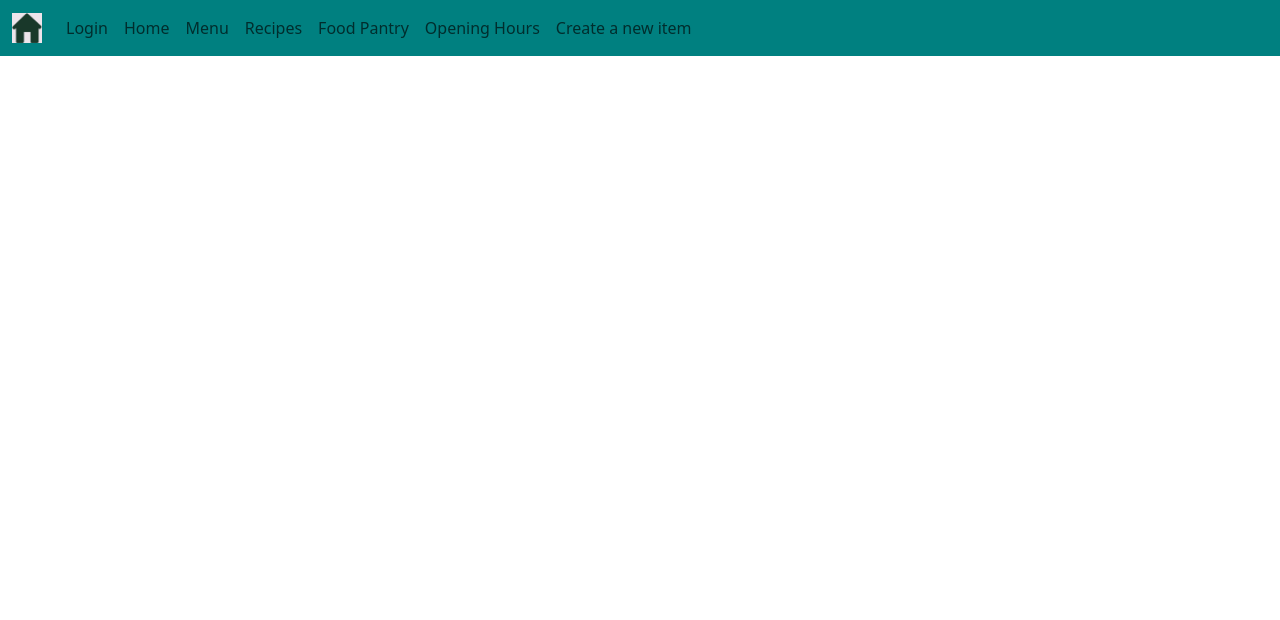
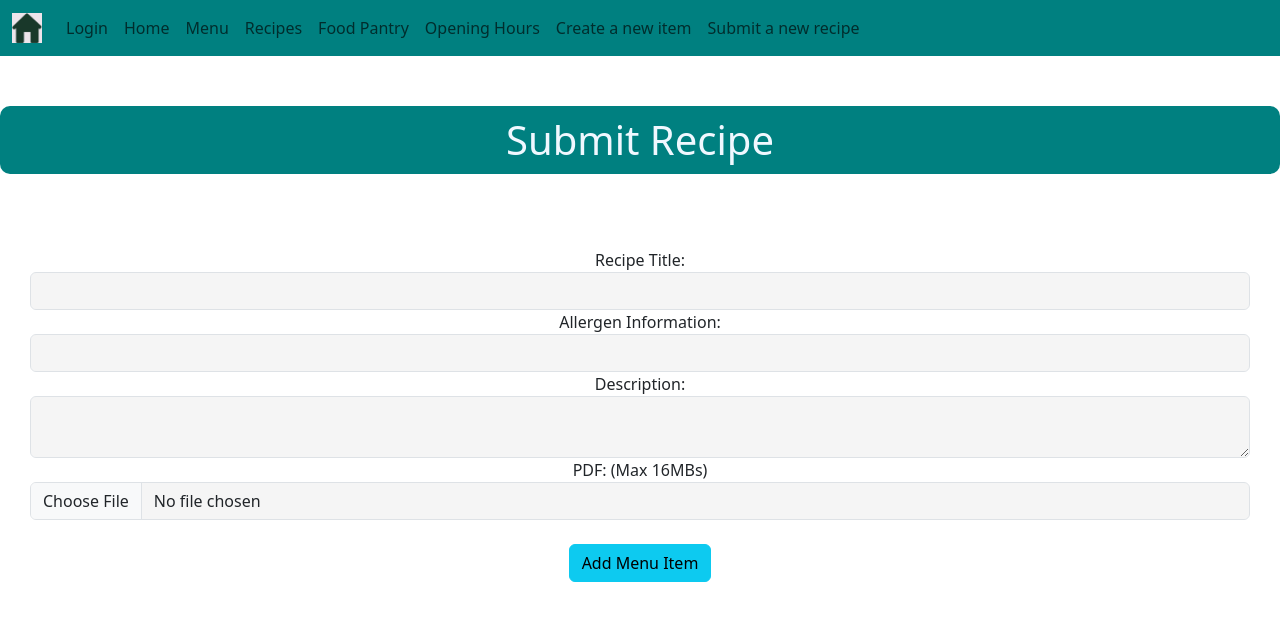
Before and after one commit to CanteenProjectATU/UserVersion, a React (Create React App) app: page /CreateRecipe in a window 1280 px wide. Shown: the top 620 px of the page. Built offline with nearby package versions, Linux system fonts and the light colour scheme.

Commit message:
Recipes can now be uploaded with file attachments.

```diff
--- a/src/App.js
+++ b/src/App.js
@@ -10,6 +10,7 @@ import Recipes from './FrontendComponents/Recipes';
 import OpeningHours from './FrontendComponents/OpeningHours';
 import FoodPantry from './FrontendComponents/FoodPantry';
 import CreateMenuItem from './FrontendComponents/CreateMenuItem';
+import CreateRecipe from './FrontendComponents/CreateRecipe';
 import EditMenuItem from './FrontendComponents/EditMenuItem';
 import Day from './FrontendComponents/Day';
 import AddMenuItemToDay from './FrontendComponents/AddMenuItemToDay';
@@ -42,6 +43,7 @@ function App() {
                   <Nav.Link href="/FoodPantry">Food Pantry</Nav.Link>
                   <Nav.Link href="/OpeningHours">Opening Hours</Nav.Link>
                   <Nav.Link href="/CreateMenuItem">Create a new item</Nav.Link>
+                  <Nav.Link href="/CreateRecipe">Submit a new recipe</Nav.Link>
                 </Nav>
               </Navbar.Collapse>
 
@@ -57,6 +59,7 @@ function App() {
           <Route path='/OpeningHours' element={<OpeningHours></OpeningHours>}></Route>
           <Route path='/FoodPantry' element={<FoodPantry></FoodPantry>}></Route>
           <Route path='/CreateMenuItem' element={<CreateMenuItem></CreateMenuItem>}></Route>
+          <Route path='/CreateRecipe' element={<CreateRecipe></CreateRecipe>}></Route>
           <Route path='/EditMenuItem/:id' element={<EditMenuItem></EditMenuItem>}></Route>
           {/* this route is for the weekly menu days */}
           <Route path="/day/:day" element={<Day></Day>}></Route>
--- /dev/null
+++ b/src/FrontendComponents/CreateRecipe.js
@@ -0,0 +1,103 @@
+import { useState } from "react";
+import axios from "axios";
+
+//this is for creating a new recipe
+function CreateRecipe() {
+
+    const [title, setTitle] = useState('');
+    const [allergens, setAllergenInfo] = useState('');
+    const [file, setFile] = useState('');
+    const [description, setDescription] = useState('');
+    const password = ""
+
+    const handleSubmit = (e) => {
+        //avoid page refresh
+        e.preventDefault();
+        console.log(file);
+
+        const formData = new FormData(); //Formdata is used for passing the file to the server.
+        //Learned how to use FormData from here: https://stackoverflow.com/a/62369284
+
+        formData.append('title', title);
+        formData.append('allergens', allergens);
+        formData.append('description', description);
+        formData.append('password', password);
+        formData.append('file', file);
+
+        const config = {
+            headers: {
+                'content-type': 'multipart/form-data'
+            }
+        }
+
+        axios.post('http://localhost:4000/recipes', formData, config)
+            .then()
+            .catch();
+
+    }
+
+    return (
+        <div >
+            <h1>Submit Recipe</h1>
+            <br></br>
+            <form onSubmit={handleSubmit} style={{ padding: '30px' }}>
+                <div className="form-group" >
+                    <label>Recipe Title: </label>
+                    <input
+                        style={{ backgroundColor: 'whitesmoke' }}
+                        type="text"
+                        className="form-control"
+                        value={title}
+                        onChange={(e) => { setTitle(e.target.value) }} />
+
+                </div>
+                {/*  Allegens */}
+                <div className="form-group">
+                    <label>Allergen Information: </label>
+                    <input
+                        style={{ backgroundColor: 'whitesmoke' }}
+                        type="text"
+                        className="form-control"
+                        value={allergens}
+                        onChange={(e) => { setAllergenInfo(e.target.value) }} />
+                </div>
+
+                {/* Description */}
+                <div className="form-group">
+                    <label>Description: </label>
+                    <textarea
+                        style={{ backgroundColor: 'whitesmoke' }}
+                        className="form-control"
+                        value={description}
+                        onChange={(e) => setDescription(e.target.value)}
+                    />
+                </div>
+
+                <div className="form-group">
+                    <label>PDF: (Max 16MBs)</label>
+                    <input
+                        style={{ backgroundColor: 'whitesmoke' }}
+                        type="file"
+                        className="form-control"
+                        accept="application/pdf"
+                        value={file.filename}
+                        onChange={(e) => {
+                            //console.log(e.target.files[0])
+
+                            setFile(e.target.files[0])
+                            }}
+                    />
+                </div>
+
+                <br></br>
+                {/* Submit*/}
+                <div>
+                    <input type="submit" value="Add Menu Item" className="btn btn-info" />
+                </div>
+            </form>
+
+        </div>
+    );
+}
+
+export default CreateRecipe;
```
